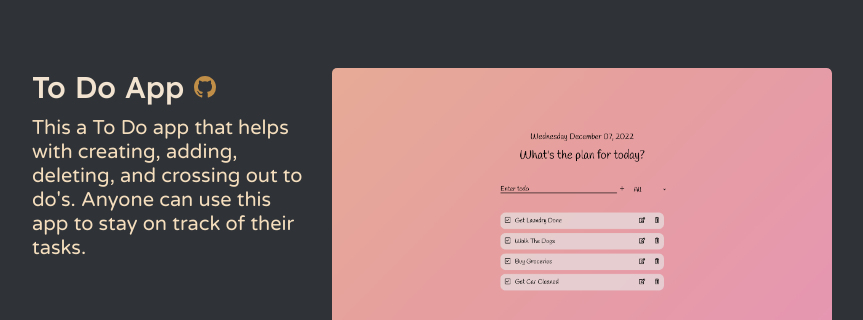
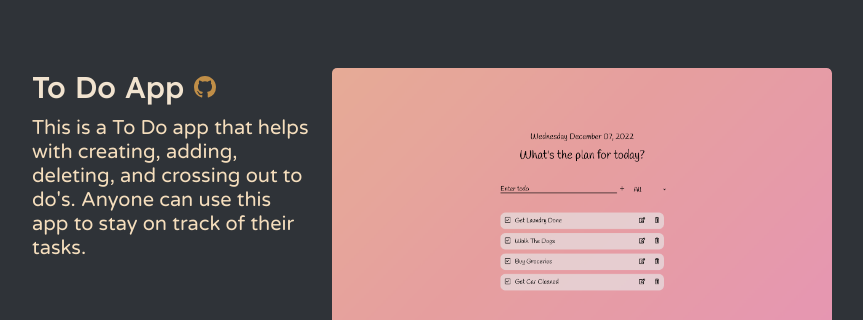
Before and after one commit to Vivianie-P/portfolio, a React (Create React App) app: page / in a window 1280 px wide. Shown: the part 2695-3015 px from the top of the page, without its empty margins (208-1071 px from the left). Built offline with nearby package versions, Linux system fonts and the light colour scheme; a web font is replaced by a local one.

Commit message:
Fixed typo

```diff
--- a/src/Components/Projects.jsx
+++ b/src/Components/Projects.jsx
@@ -31,7 +31,7 @@ const Projects = (props) => {
 
 				<Card
 					title="To Do App"
-					description="This a To Do app that helps with creating, adding, deleting, and crossing out to do's. Anyone can use this app to stay on track of their tasks.  "
+					description="This is a To Do app that helps with creating, adding, deleting, and crossing out to do's. Anyone can use this app to stay on track of their tasks.  "
 					img={require("./to-do.jpg")}
 					gitLink="https://github.com/Vivianie-P/to-do-app"
 				/>
```
